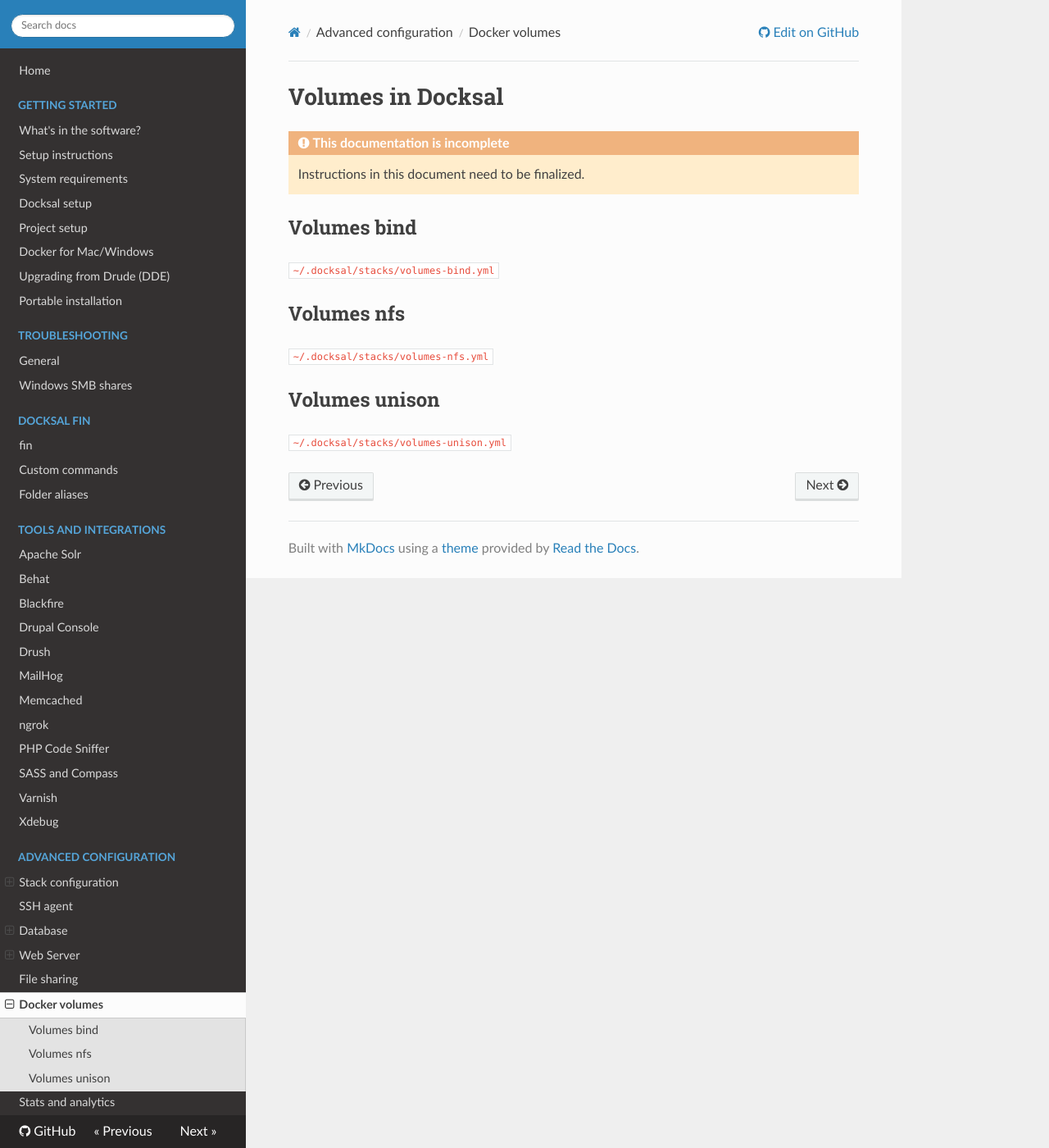
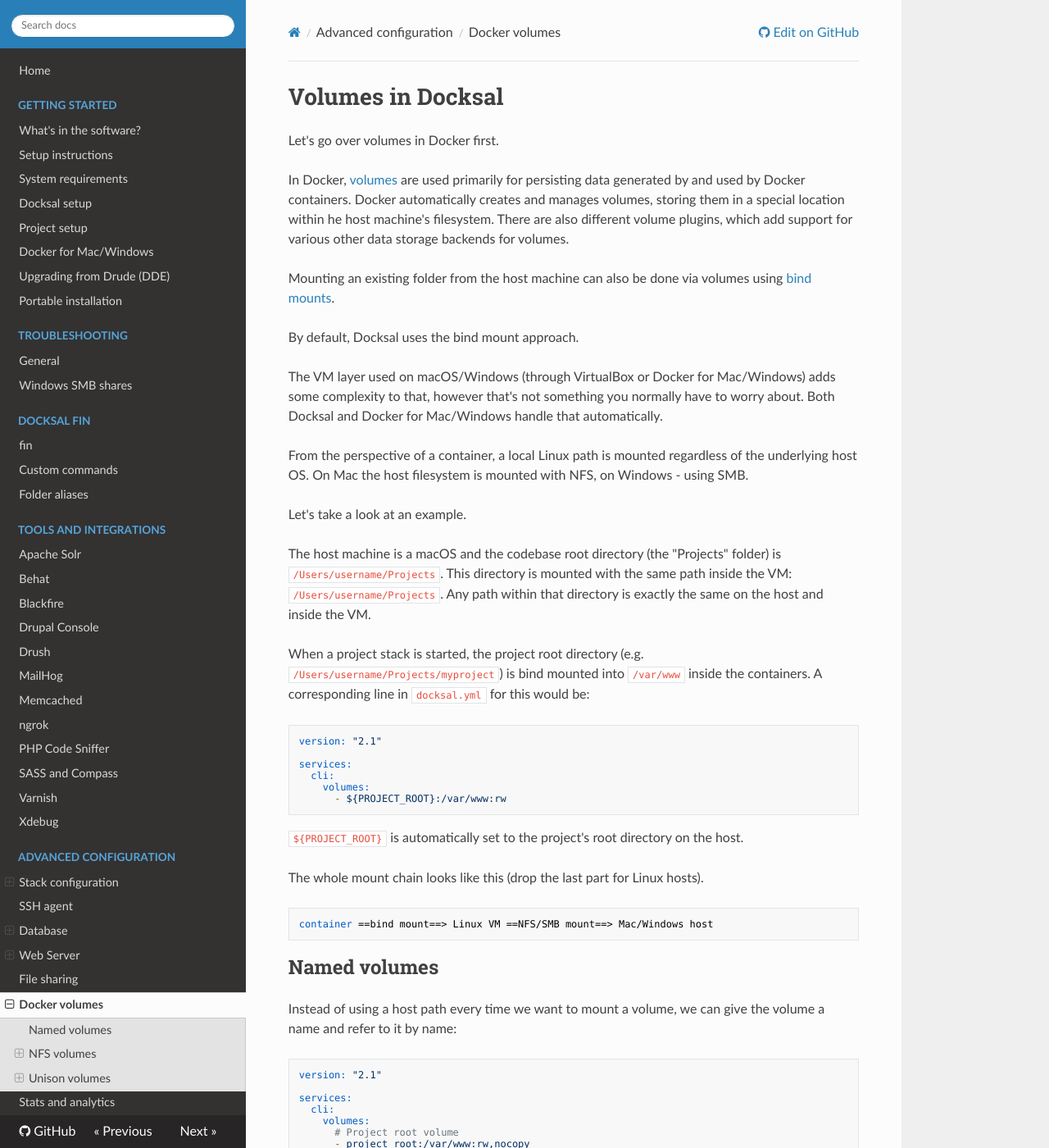
Before and after one commit to docksal/docksal, an MkDocs documentation site: the page built from docs/advanced/volumes.md, in a window 1280 px wide and 1400 px high. Shown: the whole window at 82% size. Built offline with MkDocs 1.6.1, drawn with Linux system fonts in a browser that asks for light colours; nearby versions of some CDN libraries; old or Windows-style settings are respelled for this version of MkDocs; some of the changed text lies outside the part shown.

Commit message:
Volumes docs. Closes #119

````diff
--- a/docs/advanced/volumes.md
+++ b/docs/advanced/volumes.md
@@ -1,16 +1,162 @@
 # Volumes in Docksal
 
-!!! warning "This documentation is incomplete"
-    Instructions in this document need to be finalized.
+Let's go over volumes in Docker first.
 
-## Volumes bind
+In Docker, [volumes](https://docs.docker.com/engine/admin/volumes/volumes/) are used primarily for persisting data
+generated by and used by Docker containers. Docker automatically creates and manages volumes, storing them in a special
+location within he host machine's filesystem. There are also different volume plugins, which add support for
+various other data storage backends for volumes.
 
-`~/.docksal/stacks/volumes-bind.yml`
+Mounting an existing folder from the host machine can also be done via volumes using
+[bind mounts](https://docs.docker.com/engine/admin/volumes/bind-mounts/).
 
-## Volumes nfs
+By default, Docksal uses the bind mount approach.
 
-`~/.docksal/stacks/volumes-nfs.yml`
+The VM layer used on macOS/Windows (through VirtualBox or Docker for Mac/Windows) adds some complexity to that, however
+that's not something you normally have to worry about. Both Docksal and Docker for Mac/Windows handle that automatically.
 
-## Volumes unison
+From the perspective of a container, a local Linux path is mounted regardless of the underlying host OS.
+On Mac the host filesystem is mounted with NFS, on Windows - using SMB.
 
-`~/.docksal/stacks/volumes-unison.yml`
+Let's take a look at an example.
+
+The host machine is a macOS and the codebase root directory (the "Projects" folder) is `/Users/username/Projects`.
+This directory is mounted with the same path inside the VM: `/Users/username/Projects`. Any path within that directory
+is exactly the same on the host and inside the VM.
+
+When a project stack is started, the project root directory (e.g. `/Users/username/Projects/myproject`) is bind mounted
+into `/var/www` inside the containers. A corresponding line in `docksal.yml` for this would be:
+
+```yml
+version: "2.1"
+
+services:
+  cli:
+    volumes:
+      - ${PROJECT_ROOT}:/var/www:rw
+```
+
+`${PROJECT_ROOT}` is automatically set to the project's root directory on the host.
+
+The whole mount chain looks like this (drop the last part for Linux hosts).
+
+```
+container ==bind mount==> Linux VM ==NFS/SMB mount==> Mac/Windows host
+```
+
+
+## Named volumes
+
+Instead of using a host path every time we want to mount a volume, we can give the volume a name and refer to it by name:
+
+```yml
+version: "2.1"
+
+services:
+  cli:
+    volumes:
+      # Project root volume
+      - project_root:/var/www:rw,nocopy
+      # Shared ssh-agent socket
+      - docksal_ssh_agent:/.ssh-agent:ro
+...
+
+volumes:
+  project_root:
+    driver: local
+    driver_opts:
+      type: none
+      device: ${PROJECT_ROOT}
+      o: bind
+  docksal_ssh_agent:
+    external: true
+```
+
+In the example above, `project_root` and `docksal_ssh_agent` are "named volumes". The first one is a project level one,
+while the second one is a global volume and is used by all projects.
+
+See [stacks/volumes-bind.yml](/stacks/volumes-bind.yml)
+
+Defining volumes this way makes it much easier to override volume settings in one place (`volumes` section) vs multiple
+places in the yaml file. We can now swap bind mounting with something else. See below.
+
+
+## NFS volumes
+
+```yml
+version: "2.1"
+
+volumes:
+  project_root:
+    driver: local
+    driver_opts:
+      type: nfs
+      device: :${PROJECT_ROOT}
+      o: addr=${DOCKSAL_HOST_IP},vers=3,nolock,noacl,nocto,noatime,nodiratime,tcp,actimeo=1
+  docksal_ssh_agent:
+    external: true
+```
+
+See [stacks/volumes-bind.yml](/stacks/volumes-nfs.yml).
+
+This is what the file sharing chain looks like with a NFS volume.
+
+```
+container:/var/www ==bind mount==> project_root ==> Linux:project_root ==NFS==> macOS:PROJECT_ROOT
+```
+
+As you can see, containers mount NFS via the host machine and not directly. This setup method only makes sense on macOS
+with Docker for Mac, for testing and performance comparison purposes.
+
+### Using NFS volumes
+
+- Add `DOCKSAL_VOLUMES=nfs` in `.docksal/docksal.env` in a project
+- `fin reset`
+
+
+## Unison volumes
+
+We can also do more advanced and pretty interesting solutions, like using Unison to synchronize files between the host
+and the `project_root` volume.
+
+See [stacks/volumes-unison.yml](/stacks/volumes-unison.yml)
+
+Unison volumes make the most sense for Docker for Mac users as an alternative to the (still slow) `osxfs` file sharing.
+
+This is what the file sharing chain looks like with Unison over `osxfs`.
+
+```
+container:/var/www ==bind mount==> project_root <==unison daemon==> Linux:PROJECT_ROOT ==osxfs==> macOS:PROJECT_ROOT
+```
+
+`project_root` is a named volume, `PROJECT_ROOT` is a path on the host mounted into the same path in the VM via `osxfs`.
+`unison daemon` does a TWO WAY sync between `PROJECT_ROOT` and `project_root`.
+
+Unlike NFS or SMB, `osxfs` supports `inotify` events, which makes it an ideal option for front-end developers relying on
+automatic compilation tools and in-browser live reloading. In the chain above, `inotify` events are not lost and are
+propagated all the way from the macOS host to the container.
+
+The benefits of this setup:
+
+- Full native container file system performance (reads and writes)
+- `ionitify` event support
+- Low latency (~1s), two way file sync
+
+The downsides:
+
+- Initial sync can take time especially on large codebases
+- There is no easy way to know when the initial sync is done (other than watching the host CPU usage drop)
+- Higher disk space usage (double the size of the codebase)
+- Additional load from the unison daemon, but nothing compared to the load `osxfs` produces.
+
+### Using Unison volumes
+
+- Follow instructions [here](http://docksal.readthedocs.io/en/master/getting-started/env-setup-native/) to properly
+configure Docksal for use with Docker for Mac. Make sure you have the most recent fin version installed.
+- Add `DOCKSAL_VOLUMES=unison` in `.docksal/docksal.env` in a project
+- `fin reset`
+- Wait until the osxfs process on you Mac "cools down" - that's how you know unison is done with the initial sync.
+
+Currently there is no good way to know when unison is done with the initial file sync. This makes it difficult to script
+the project provisioning process with `fin init`. The script will proceed with site install/etc. steps before the code
+base is ready.
````
